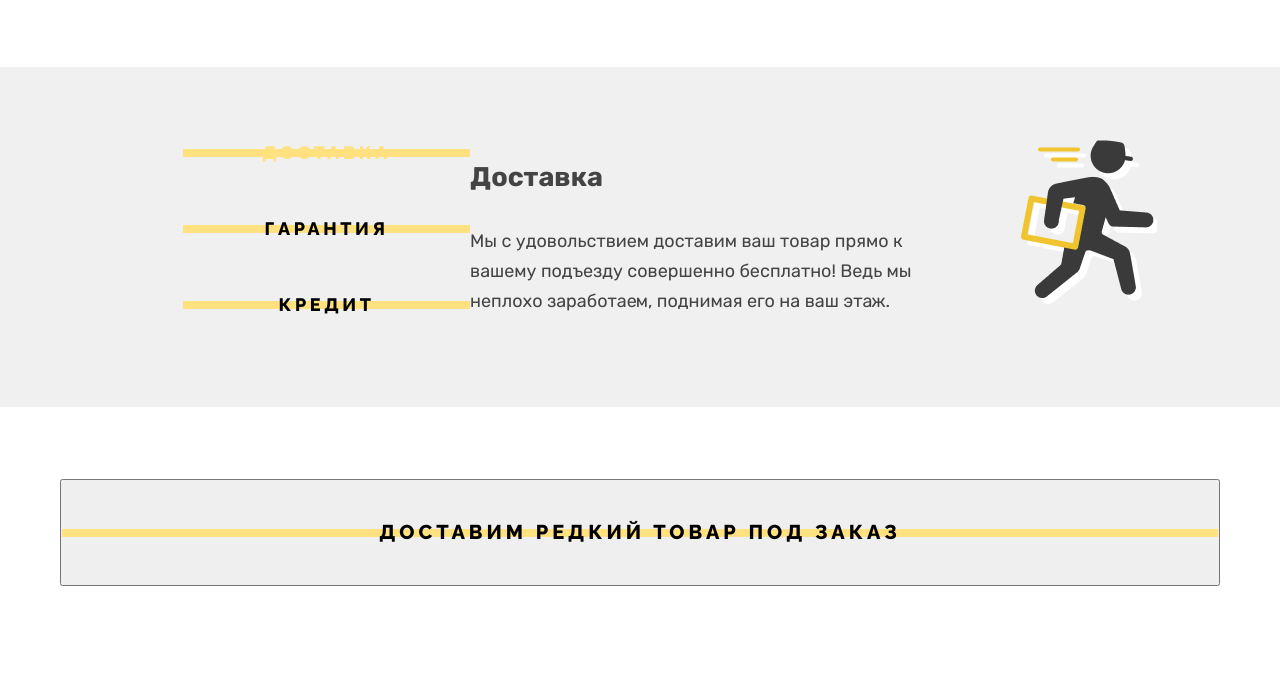
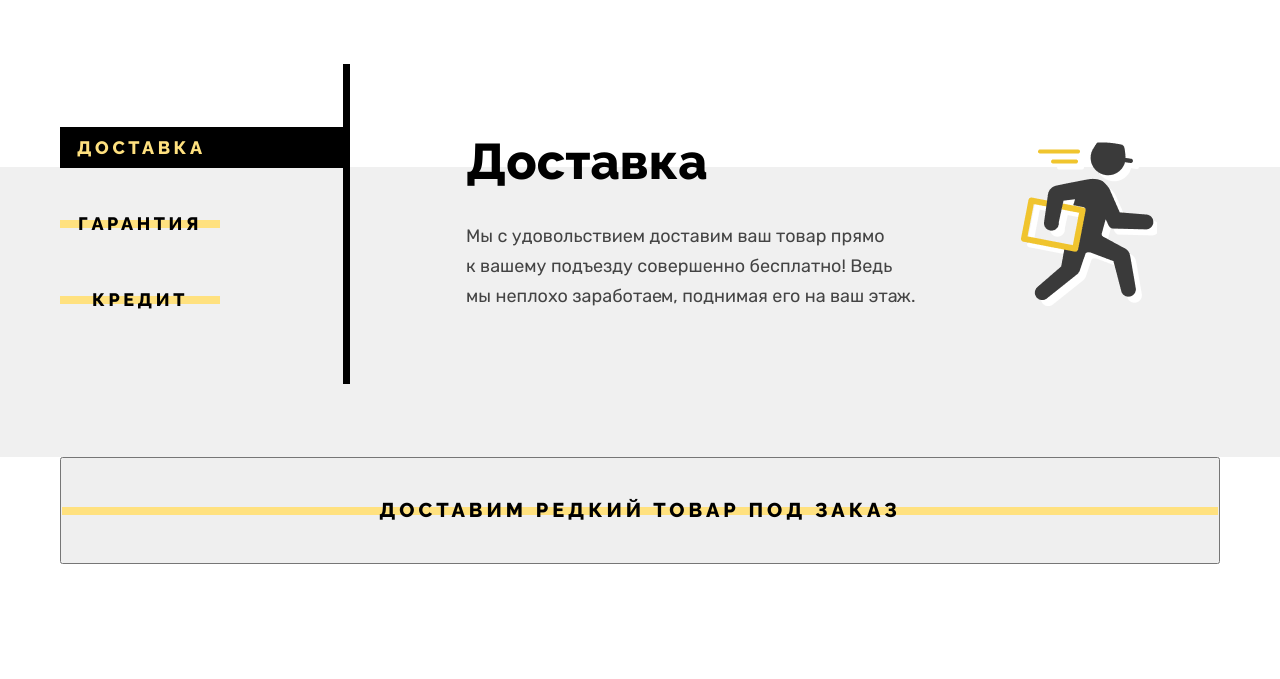
Before and after one commit to veronicamisko/device, a plain HTML site: page index.html in a window 1280 px wide. Shown: the part 1100-1779 px from the top of the page. Drawn offline with Linux system fonts and the light colour scheme.

Commit message:
Переделан блок сервисов под стайлгайд

```diff
--- a/index.html
+++ b/index.html
@@ -131,6 +131,7 @@
     <h1 class="visually-hidden">Магазин электроники 'Device'</h1>
     <div class="container">
       <section class="promo">
+        <h2 class="visually-hidden">Промо товаров</h2>
         <div class="promo-wrapper">
           <div class="wrapper-slide">
             <div class="slide slide--show">
@@ -256,8 +257,6 @@
         </div>
       </section>
     </div>
-
-
     <div class="container">
       <section class="categories">
         <h2 class="visually-hidden">Популярные категории товаров</h2>
@@ -308,30 +307,58 @@
       </section>
     </div>
     <section class="services">
-        <div class="services-container">
-          <ul class="services-list">
-            <li class="services-list-item">
-              <a class="button services-button active" href="#">Доставка</a>
+      <h2 class="visually-hidden">Услуги</h2>
+
+      <div class="container">
+        <div class="services-wrapper">
+          <div class="services-navigation">
+            <ul class="services-navigation-list">
+              <li class="services-navigation-item services-navigation-item--active">
+                <button class="services-navigation-button button" type="button">
+                  Доставка
+                </button>
               </li>
-            <li class="services-list-item">
-              <a class="button services-button" href="#">Гарантия</a>
+              <li class="services-navigation-item">
+                <button class="services-navigation-button button" type="button">
+                  Гарантия
+                </button>
               </li>
-            <li class="services-list-item">
-              <a class="button services-button" href="#">Кредит</a>
+              <li class="services-navigation-item">
+                <button class="services-navigation-button button" type="button">
+                  Кредит
+                </button>
               </li>
             </ul>
-          <ul class="services-slider">
-            <li class="services-slide-1">
-              <div class="services-wrapper">
-                <h2 class="services-title section-title">Доставка</h2>
-                <p class="services-description">Мы с удовольствием доставим ваш товар
-                  прямо к вашему подъезду совершенно бесплатно! Ведь мы неплохо заработаем,
-                  поднимая его на ваш этаж.</p>
           </div>
-              <img class="services-icon" src="/img/png/delivery.png" width="136" height="165"
-                alt="Самый быстрый курьер">
-            </li>
-          </ul>
+          <div class="services-description">
+            <div class="services-description-item service--show">
+              <h2 class="services-description-item-title title">Доставка</h2>
+              <p class="services-description-text">
+                Мы с удовольствием доставим ваш товар прямо <br />
+                к вашему подъезду совершенно бесплатно! Ведь мы неплохо
+                заработаем, поднимая его на ваш этаж.
+              </p>
+            </div>
+
+            <div class="services-description-item">
+              <h2 class="services-description-item-title title">Гарантия</h2>
+              <p class="services-description-text">
+                Если из-за возгорания купленного у нас товара у вас сгорит дом
+                — не переживайте, мы выдадим вам новый. Товар, не дом, конечно
+                же.
+              </p>
+            </div>
+
+            <div class="services-description-item">
+              <h2 class="services-description-item-title title">Кредит</h2>
+              <p class="services-description-text">
+                Залезть в долговую яму стало проще! Кредитные консультанты
+                подберут для вас наиболее выгодные условия кредита. Выгодные
+                для банка, разумеется.
+              </p>
+            </div>
+          </div>
+        </div>
       </div>
     </section>
       <article class="delivery-option">
--- a/styles/style.css
+++ b/styles/style.css
@@ -986,69 +986,140 @@ img {
   text-decoration: none;
 }
 
+
 /*Services*/
 
 .services {
-
   background-color: #F0F0F0;
-  margin-bottom: 70px;
-}
-
-.services-container {
-  display: flex;
-  width: 1160px;
-  justify-content: space-between;
-
-  margin: 0 auto;
-  margin-bottom: 72px;
-}
-
-.services-list {
-  width: 290px;
-  margin: 65px 0;
-  margin-left: 123px;
-  padding: 0;
+  margin-top: 100px;
+  min-height: 290px;
+}
+
+.services-wrapper {
+  transform: translateY(-40px);
+  display: flex;
+}
+
+.services-navigation {
+  position: relative;
+  flex: 1 0 25%;
+  display: flex;
+  flex-direction: column;
+}
+
+.services-navigation::after {
+  content: "";
+  display: block;
+  position: absolute;
+  right: 0;
+  top: -63px;
+  min-height: 320px;
+  width: 7px;
+  background-color: #000000;
+}
+
+.services-navigation-list {
   list-style: none;
-}
-
-.services-list-item {
+  margin: 0;
+  padding: 0;
+}
+
+.services-navigation-item:not(:last-child) {
   margin-bottom: 35px;
 }
 
-.services-list-item:last-child {
-  margin-bottom: 0;
-
-}
-
-.services-button {
-  color: #000000;
-}
-
-.services-list-item .active {
+.services-navigation-button {
+  outline: none;
+  border: none;
+  background-color: transparent;
+  width: 160px;
+}
+
+.services-navigation-item--active .services-navigation-button {
   color: #FFE17F;
-}
-
-.services-slider {
-  width: 694px;
-  margin: 0;
-  padding: 0;
-  list-style: none;
-  margin-top: 73px;
-  margin-bottom: 73px;
-  margin-right: 63px;
-}
-
-.services-slide-1 {
-  display: flex;
-  justify-content: space-between;
-}
-
-.services-wrapper {
-  width: 452px;
-}
-
-.services-title {
+  min-width: 100%;
+  text-align: left;
+  padding-left: 17px;
+}
+
+.services-navigation-item--active .services-navigation-button::after {
+  background-color: transparent;
+}
+
+.services-navigation-item--active {
+  background-color: #000000;
+}
+
+.services-navigation-item--active:hover .services-navigation-button {
+  color: rgba(255, 225, 127, 0.5);
+}
+
+.services-navigation-item--active:active .services-navigation-button {
+  color: rgba(255, 225, 127, 0.3);
+}
+
+.services-navigation-item--active:focus-visible {
+  outline: 2px solid #af4fff;
+  outline-offset: 2px;
+}
+
+.services-description {
+  flex: 0 0 75%;
+  margin: auto 0;
+  padding: 0;
+  padding-right: 63px;
+  padding-left: 116px;
+}
+
+.services-description-item.service--show {
+  display: block;
+}
+
+.services-description-item {
+  position: relative;
+  display: none;
+}
+
+.services-description-item-title {
+  margin: 0;
   margin-bottom: 34px;
+  max-width: 475px;
+}
+
+.services-description-text {
+  max-width: 475px;
+  margin: 0;
+}
+
+.services-description-item:first-child .services-description-text {
+  max-width: 452px;
+}
+
+.services-description-item .services-description-text::after {
+  content: "";
+  display: block;
+  position: absolute;
+  top: 0;
+  right: 0;
+}
+
+.services-description-item:first-child .services-description-text::after {
+  width: 136px;
+  height: 164px;
+  background: url("/img/png/delivery.png");
+  top: 5px;
+}
+
+.services-description-item:nth-child(2) .services-description-text::after {
+  width: 171px;
+  height: 195px;
+  background: url("/img/png/garanty.png");
+}
+
+.services-description-item:last-child .services-description-text::after {
+  width: 156px;
+  height: 188px;
+  background: url("/img/png/credit.png");
 }
 
 /*Delivery-option*/
```
Also changed, not shown: img/png/credit.png (added), img/png/garanty.png (added). Lines whose indentation alone changed are shown as unchanged.
